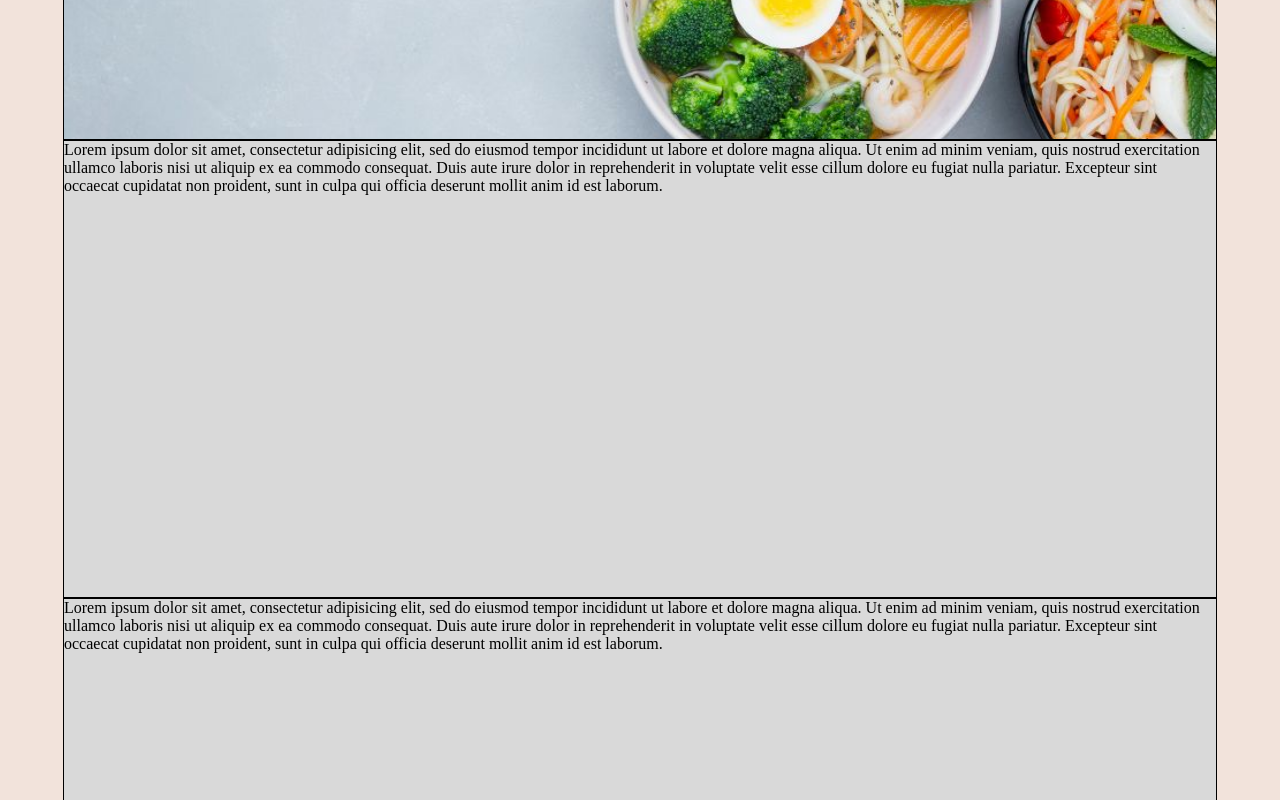
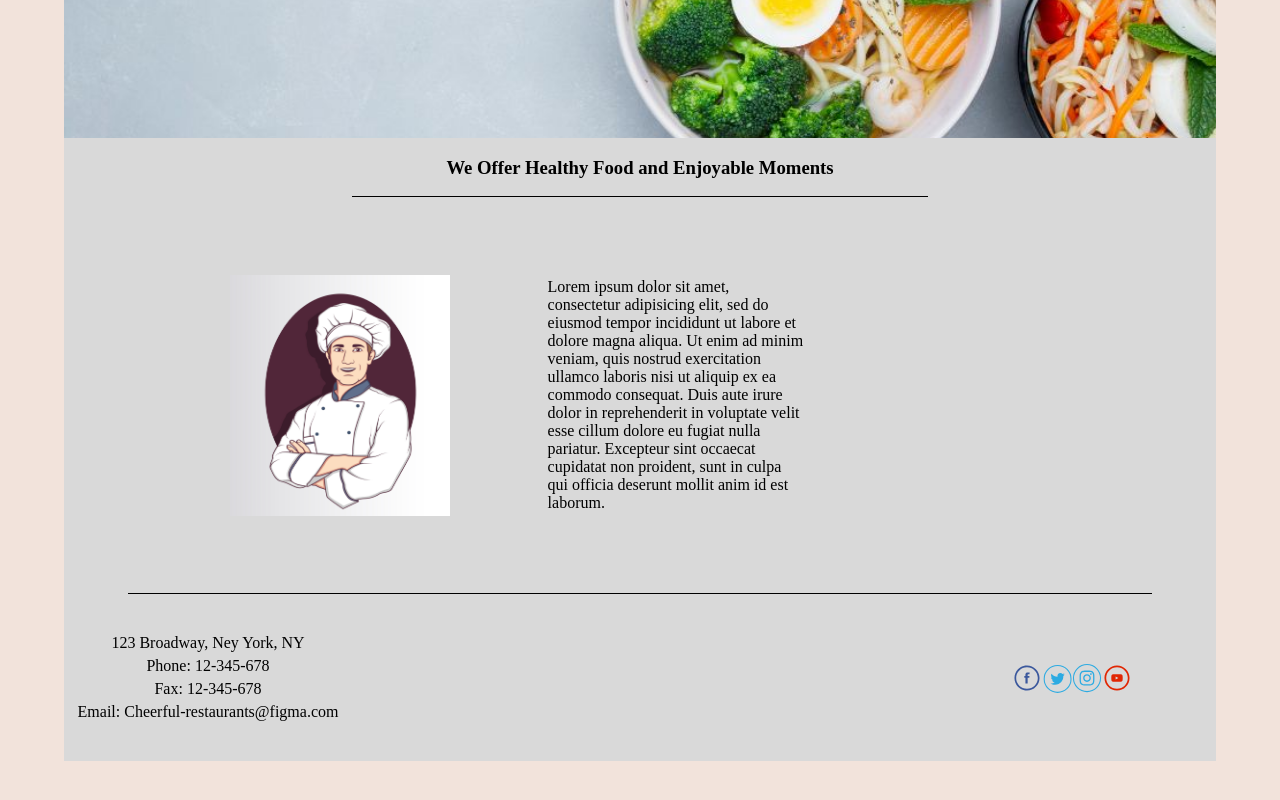
Before and after one commit to ericdaniel-dev/Cheerful-Restaurants, a plain HTML site: page index.html in a window 1280 px wide. Shown: the part 440-1240 px from the top of the page. After the commit the page ends 1209 px from the top, so only its background shows below. Drawn offline with Linux system fonts and the light colour scheme.

Commit message:
Cheerful Restaurants

```diff
--- a/index.html
+++ b/index.html
@@ -15,8 +15,8 @@
       <div id="welcome"><h3>Welcome</h3></div>
       <div id="navbar">
         <span><a href="#">Home</a></span>
-        <span><a href="#">About</a></span>
-       <span><a href="#">Contact</a></span>
+        <span><a href="#owner-says">About</a></span>
+       <span><a href="#address">Contact</a></span>
      </id>
     </header>
     <div id="introduction">
@@ -29,22 +29,36 @@
         </span>
     </div>
     <div id="greetings">
+        <div id="greets">
+        <h3>We Offer Healthy Food and Enjoyable Moments</h3>
+        </div>
+        <div id="owner">
+          <div id="owner-img">
+            <img src="./assets/Owner.jpg" alt="Owner"/>
+          </div>
+          <div id="owner-says"><p>
             Lorem ipsum dolor sit amet, consectetur adipisicing elit, sed do eiusmod
             tempor incididunt ut labore et dolore magna aliqua. Ut enim ad minim veniam,
             quis nostrud exercitation ullamco laboris nisi ut aliquip ex ea commodo
             consequat. Duis aute irure dolor in reprehenderit in voluptate velit esse
             cillum dolore eu fugiat nulla pariatur. Excepteur sint occaecat cupidatat non
             proident, sunt in culpa qui officia deserunt mollit anim id est laborum.
+          </p></div>
         </div>
-    <div id="menu">
-      Lorem ipsum dolor sit amet, consectetur adipisicing elit, sed do eiusmod
-      tempor incididunt ut labore et dolore magna aliqua. Ut enim ad minim veniam,
-      quis nostrud exercitation ullamco laboris nisi ut aliquip ex ea commodo
-      consequat. Duis aute irure dolor in reprehenderit in voluptate velit esse
-      cillum dolore eu fugiat nulla pariatur. Excepteur sint occaecat cupidatat non
-      proident, sunt in culpa qui officia deserunt mollit anim id est laborum.
     </div>
     <footer>
+      <div id="address">
+        <span>123 Broadway, Ney York, NY</span>
+        <span>Phone: 12-345-678</span>
+        <span>Fax: 12-345-678</span>
+        <span>Email: Cheerful-restaurants@figma.com</span>
+      </div>
+      <div id="social-media">
+        <img src="./assets/facebook-icon.svg" alt="facebook"/>
+        <img src="./assets/twitter-icon.svg" alt="twitter"/>
+        <img src="./assets/instagram-icon.svg" alt="instagram"/>
+        <img src="./assets/youtube-icon.svg" alt="youtube"/>
+      </div>
     </footer>
 </div>
 <script src="script.js" type="text/javascript"></script>
--- a/styles.css
+++ b/styles.css
@@ -2,18 +2,20 @@ html{
 	padding: 0;
 	margin: 0;
 	box-sizing: border-box;
+	scroll-behavior: smooth;
 }
 :root{
-	--bg1: #F2E3DB;
-	--bg2: #D9D9D9;
+	--bg-pink: #F2E3DB;
+	--bg-blue: #D9D9D9;
 	--bg-white: #FFFFFF;
+	--bg-black: #263A29;
 	--bg-orange: #E86A33;
 	--font-color1: #41644A;
 	--font-color2: #263A29;
 }
 
 body{
-	background-color: var(--bg1);
+	background-color: var(--bg-pink);
 }
 #container{
 	display: flex;
@@ -24,7 +26,7 @@ body{
 		width: 90vw;
 }
 header{
-	border: 1px solid black;
+	border-bottom: 2px solid black;
 	height: 50px;
 	color: var(--font-color1);
 	display: flex;
@@ -47,7 +49,6 @@ header #navbar{
 	padding: 10px;
 }
 #introduction{
-	border: 1px solid black;
 	height: 518px;
 	background-image: url("./assets/Dish Backgrounds.jpeg");
 	background-repeat: no-repeat;
@@ -83,16 +84,79 @@ header #navbar{
 	background-color: var(--bg-orange);
 }
 #greetings{
-	border: 1px solid black;
+
 	height: 456px;
-	background-color: var(--bg2);
+	background-color: var(--bg-blue);
+	display: flex;
+	flex-direction: column;
+	justify-content: center;
 }
-#menu{
-	border: 1px solid black;
-	height: 804px;
-	background-color: var(--bg2);
+#greets{
+	position: relative;
+}
+#greets::after {
+  content: "";
+  position: absolute;
+  bottom: 0;
+  left: 25%;
+  width: 50%;
+  border-bottom: 1px solid black;
+}
+#greetings h3{
+	text-align: center;
+}
+#greetings p{
+	width: 50%;
+}
+#owner{
+	display: flex;
+	width: 80vw;
+	height: 441px;
+	align-items: center;
+	justify-content: center;
+	margin: 0 auto;
+	border-bottom: 1px solid black;
+}
+#owner div{
+	margin-left: 10px;
+}
+#owner-says{
+	width: 50%;
+}
+#owner-img{
+	width: 30%;
+	height: 241px;
+	border-radius: 20%;
+}
+#owner-img img{
+	width: 220px;
+	height: 100%;
+	object-fit: cover;
 }
 footer{
-	border: 1px solid black;
-	height: 207px;
+	height: 167px;
+	background-color: var(--bg-blue);
+	display: flex;
+	justify-content: space-between;
 }
+#address{
+	width: 25%;
+	display: flex;
+	flex-direction: column;
+	justify-content: center;
+	align-items: center;
+	gap: 5px;
+}
+#address span{
+	display: block;
+}
+#social-media{
+	width: 25%;
+	display: flex;
+	justify-content: center;
+	align-items: center;
+}
+#social-media img{
+	width: 30px;
+	height: 30px;
+}
```
Lines whose indentation alone changed are shown as unchanged.
